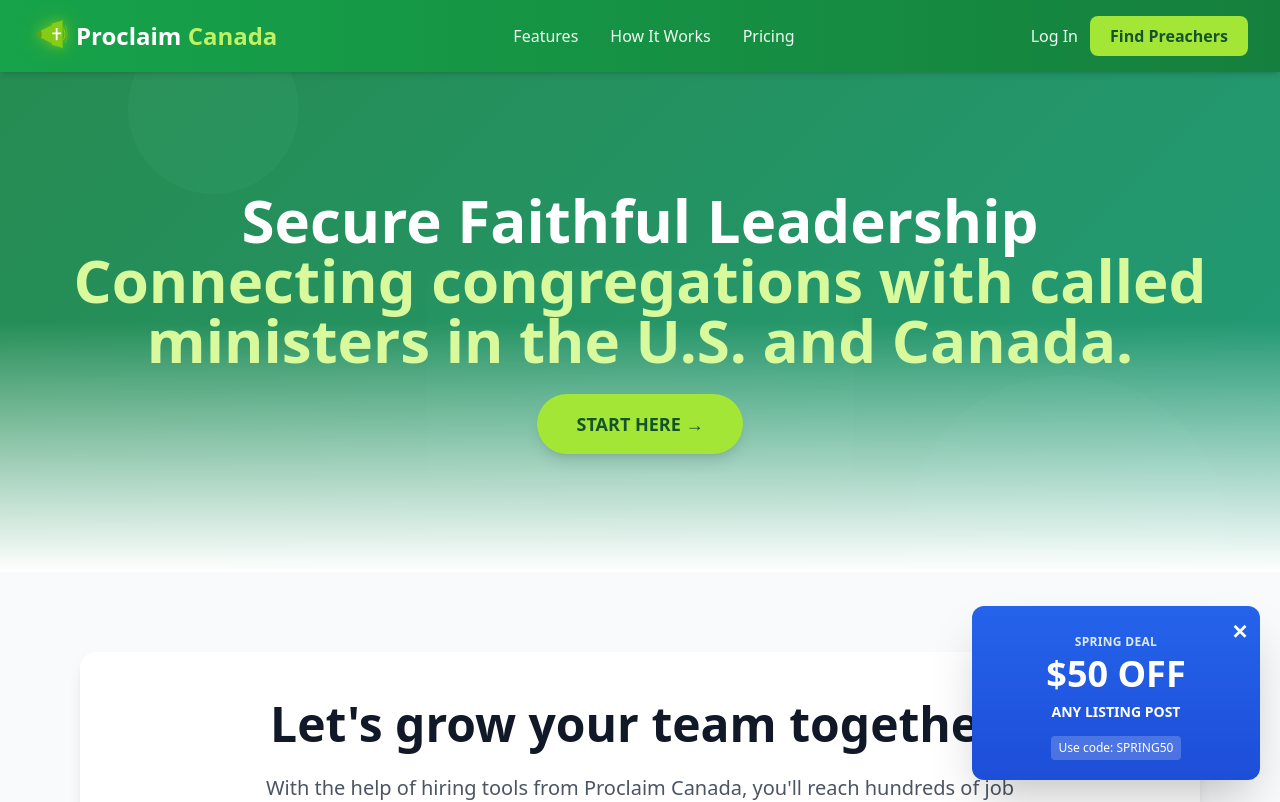
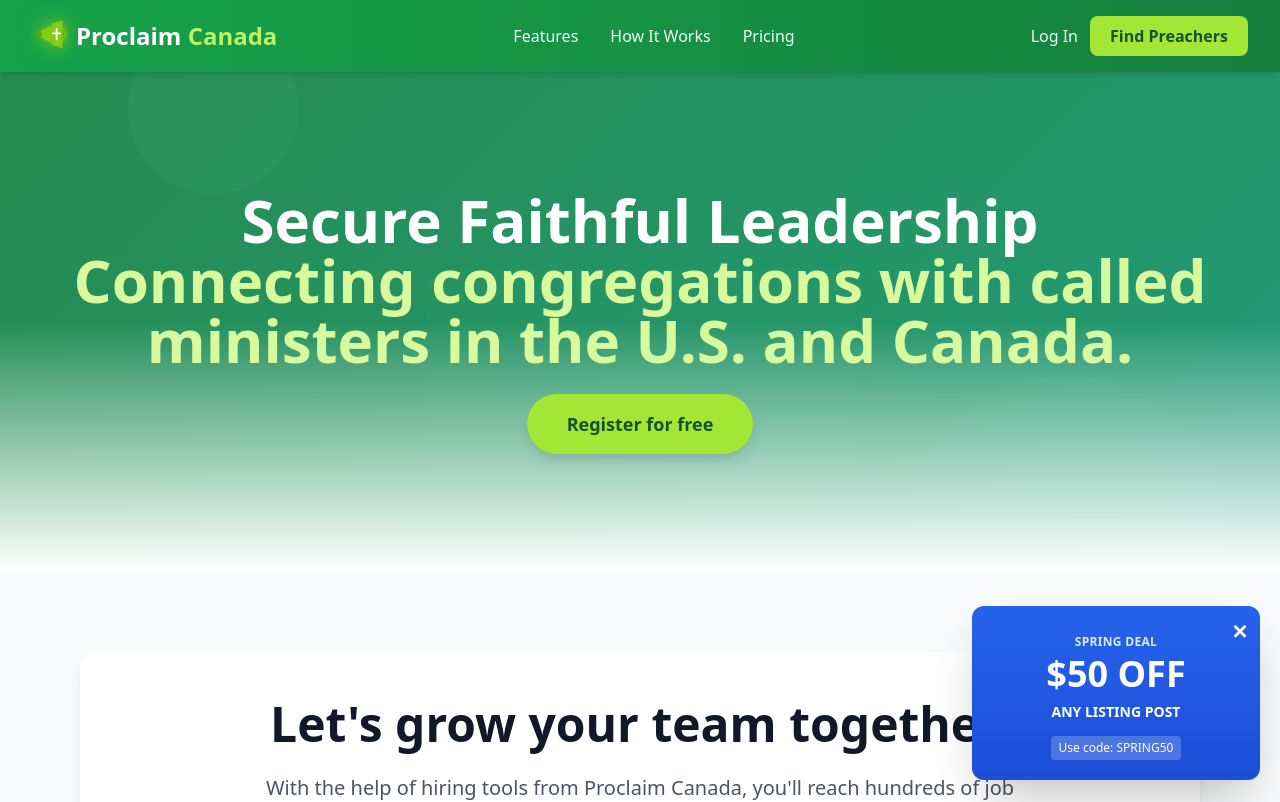
Before and after one commit to cathamaoui/Proclaim-Canada, a Next.js app: page /church-home in a window 1280 px wide. Shown: the top 802 px of the page. Built offline with nearby package versions, Linux system fonts and the light colour scheme; no server answers.

Commit message:
Rename church-home hero button from "START HERE" to "Register for free"

```diff
--- a/app/church-home/page.tsx
+++ b/app/church-home/page.tsx
@@ -85,7 +85,7 @@ export default function ChurchHomePage() {
             href="/auth/signup?type=church"
             className="inline-block bg-lime-400 hover:bg-lime-500 text-green-900 px-10 py-4 rounded-full font-bold text-lg transition transform hover:scale-105 shadow-lg"
           >
-            START HERE →
+            Register for free
           </Link>
         </div>
       </section>
```
